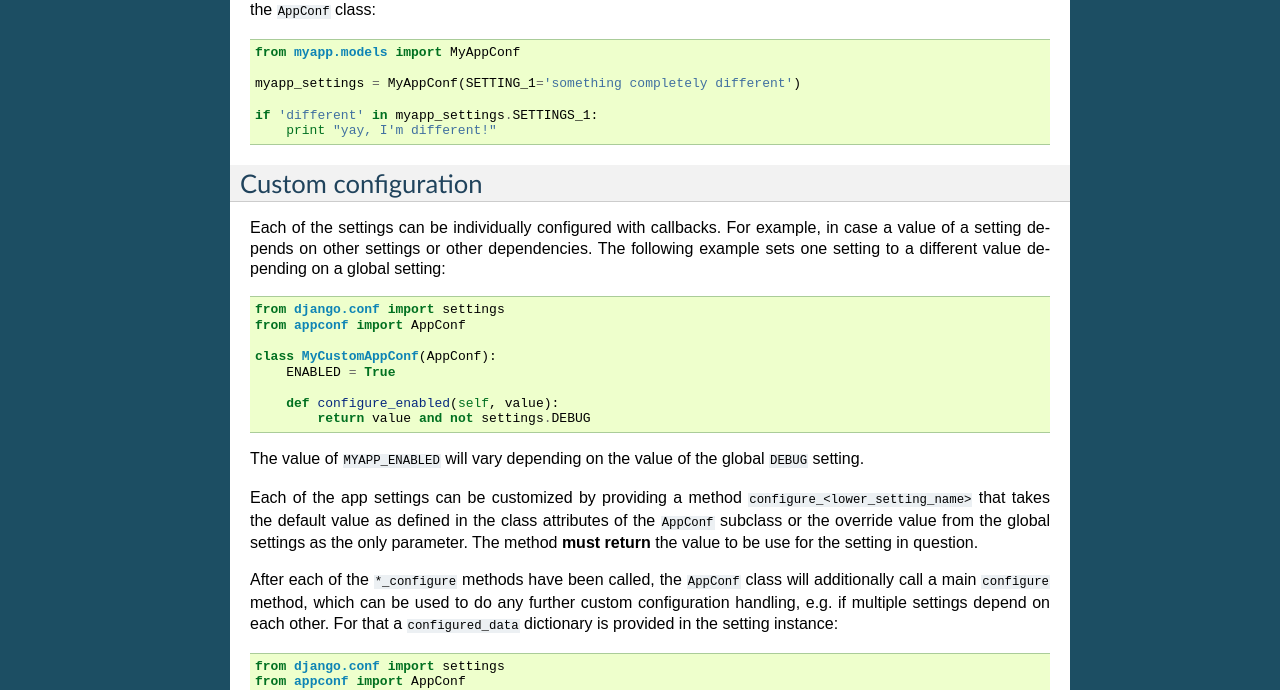
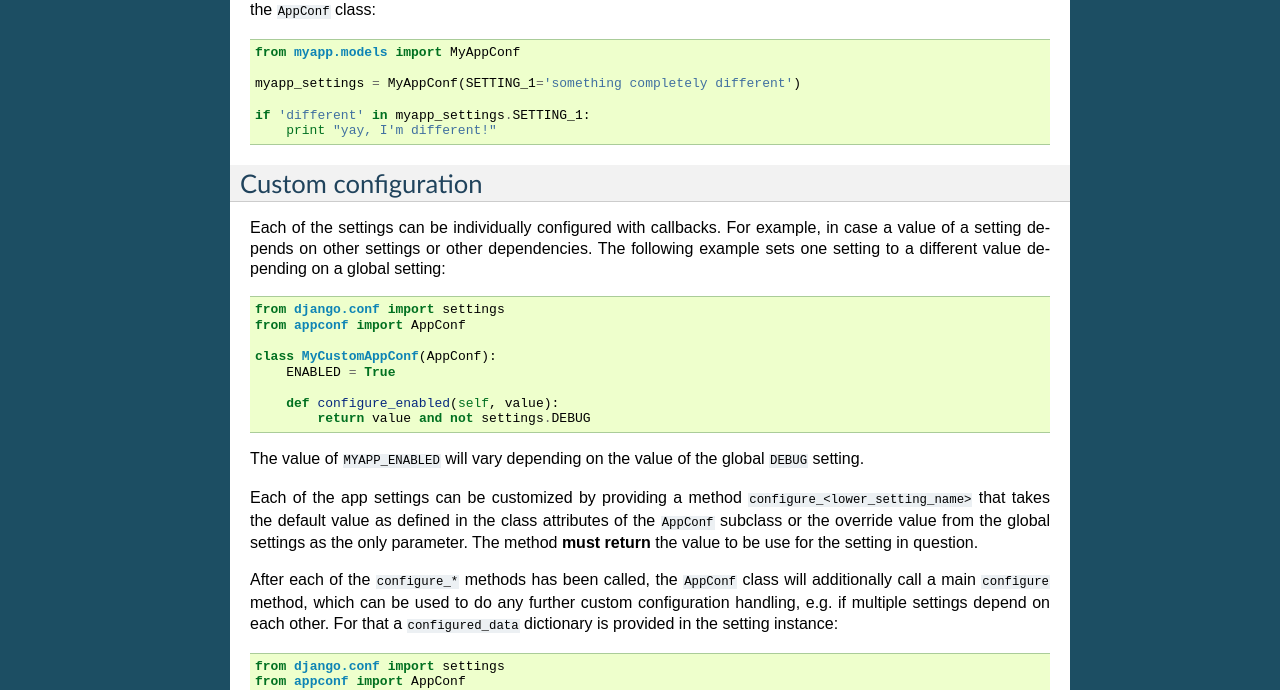
Before and after one commit to django-compressor/django-appconf, a Sphinx documentation site: the page built from docs/usage.rst, in a window 1280 px wide. Shown: the part 675-1365 px from the top of the page. Built offline with Sphinx 7.4.7, drawn with Linux system fonts in a browser that asks for light colours.

Commit message:
Mandatory nit-picking.

```diff
--- a/docs/usage.rst
+++ b/docs/usage.rst
@@ -42,7 +42,7 @@ simply pass the value when instantiating the ``AppConf`` class::
 
     myapp_settings = MyAppConf(SETTING_1='something completely different')
 
-    if 'different' in myapp_settings.SETTINGS_1:
+    if 'different' in myapp_settings.SETTING_1:
         print "yay, I'm different!"
 
 Custom configuration
@@ -72,7 +72,7 @@ or the override value from the global settings as the only parameter.
 The method **must return** the value to be use for the setting in
 question.
 
-After each of the ``*_configure`` methods have been called, the ``AppConf``
+After each of the ``configure_*`` methods has been called, the ``AppConf``
 class will additionally call a main ``configure`` method, which can
 be used to do any further custom configuration handling, e.g. if multiple
 settings depend on each other. For that a ``configured_data`` dictionary
```
